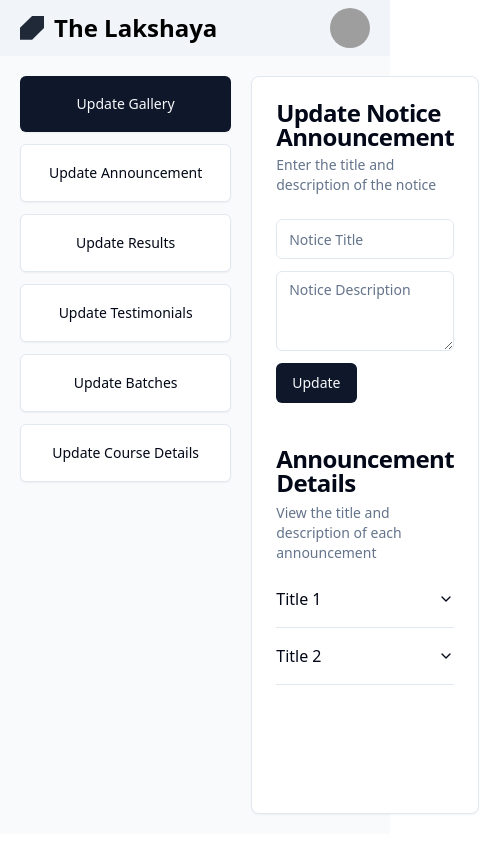
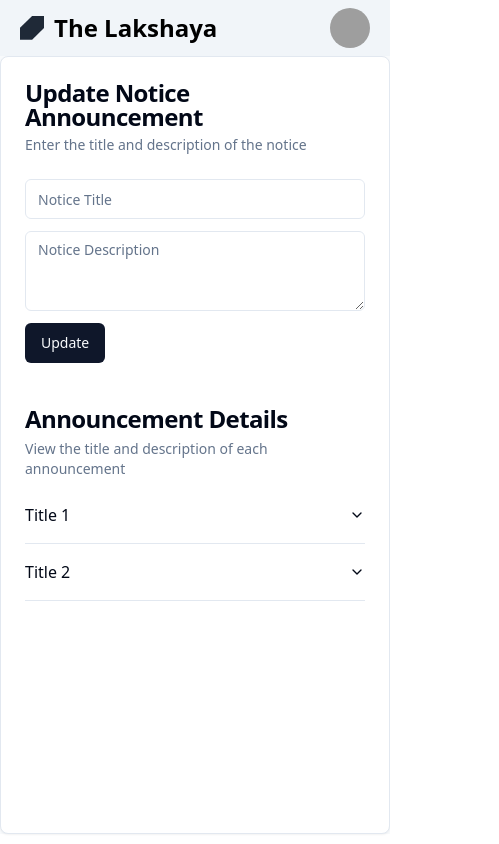
Before and after one commit to whyehtasam/Lakshaya-admin-panel, a React (Vite) app: page /updateAnnouncement in a window 390 px wide. Shown: the whole page, 499 px wide, since content can reach past the window. Built offline with nearby package versions, Linux system fonts and the light colour scheme; grey boxes are pictures that could not be loaded.

Commit message:
refactor: Update sidebar and dashboard styles for responsiveness

```diff
--- a/src/App.jsx
+++ b/src/App.jsx
@@ -12,7 +12,7 @@ function App() {
     <Router>
       <Navbar />
       <div className="flex bg-slate-50 h-[calc(92.2vh)]">
-        <Sidebar className='h-full'/>
+        <Sidebar className='h-full hidden sm:grid'/>
         {/* <Routes> */}
           <Dashboard className='h-full'/>
         {/* </Routes> */}
--- a/src/apps/dashboard/Dashboard.jsx
+++ b/src/apps/dashboard/Dashboard.jsx
@@ -5,7 +5,7 @@ import UpdateAnnouncemenet from "./UpdateAnnouncemenet";
 
 const Dashboard = ({className}) => {
   return (
-    <div className={`dashboard basis-4/5 py-5 pr-5 ${className}`}>
+    <div className={`dashboard w-full sm:basis-4/5 sm:py-5 sm:pr-5 p-0 ${className}`}>
       <Routes>
         <Route path="/" element={<UploadGallery />} />
         <Route path="/updateAnnouncement" element={<UpdateAnnouncemenet/>} />
--- a/src/apps/dashboard/UploadGallery.jsx
+++ b/src/apps/dashboard/UploadGallery.jsx
@@ -73,7 +73,7 @@ const UploadGallery = () => {
           <CardDescription>Select any image to modify</CardDescription>
         </CardHeader>
         <CardContent>
-          <div className="grid grid-cols-3 gap-5">
+          <div className="grid grid-cols-2 sm:grid-cols-3 gap-3 sm:gap-5">
             {imageUrls.map((url, index) => (
               <img
                 key={index}
--- a/src/apps/sidebar/Sidebar.jsx
+++ b/src/apps/sidebar/Sidebar.jsx
@@ -7,7 +7,7 @@ const Sidebar = ({ className }) => {
 
   const buttons = [
     { name: 'Update Gallery', path: '/' },
-    { name: 'Update Announcement', path: 'updateAnnouncement' },
+    { name: 'Update Announcement', path: '/updateAnnouncement' },
     { name: 'Update Results', path: '#' },
     { name: 'Update Testimonials', path: '#' },
     { name: 'Update Batches', path: '#' },
```
